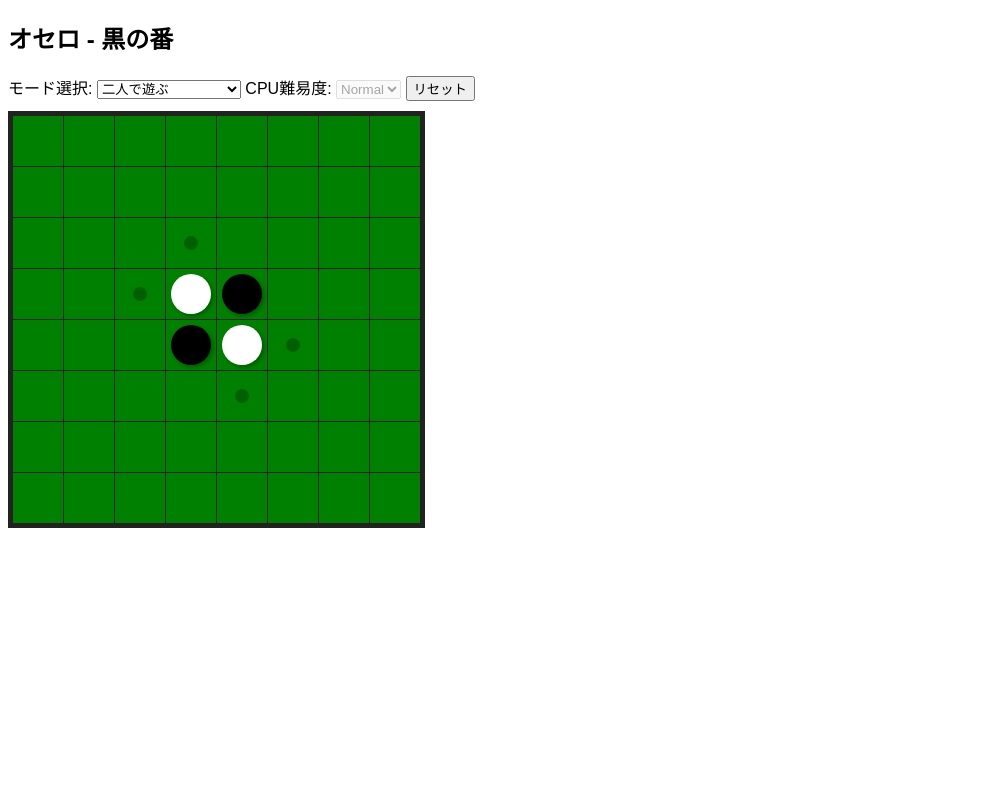
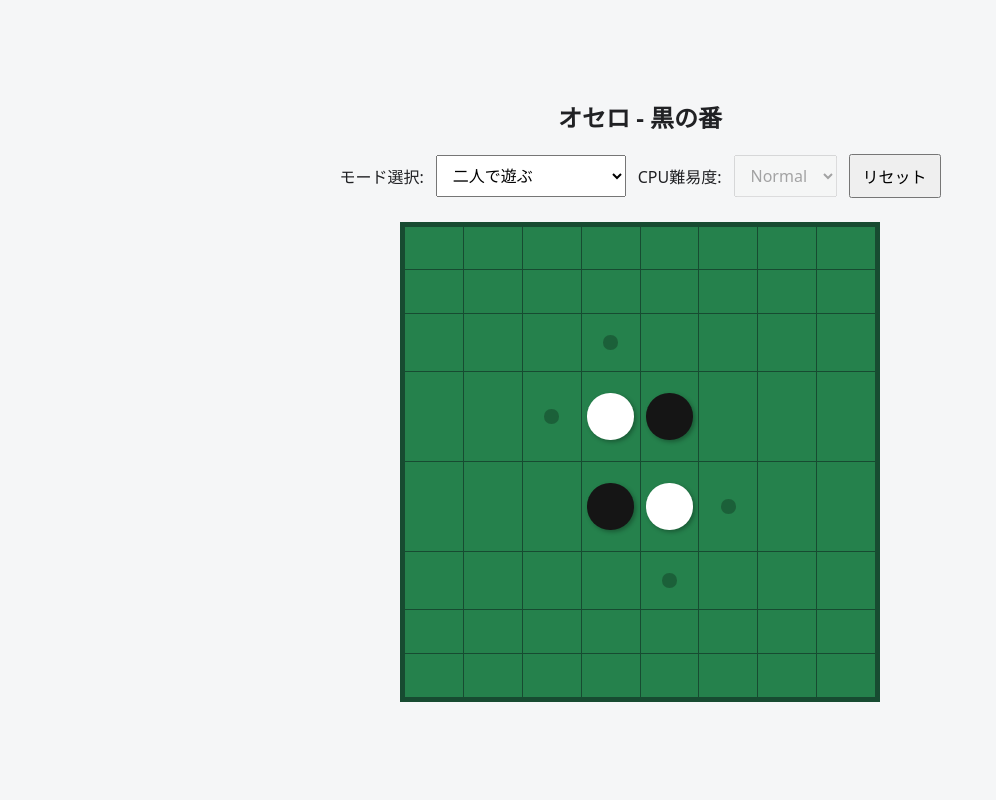
Before and after one commit to sososososoN/othello_app, a FastAPI app: page / in a window 1280 px wide. Shown: the whole page, without its empty margins (0-996 px from the left). Run offline with FastAPI, Linux system fonts and the light colour scheme; data comes from the database, SQL or seed files in the repository.

Commit message:
refactor: separate CPU turns and center game board

```diff
--- a/app.py
+++ b/app.py
@@ -84,6 +84,29 @@ def create_move(request: Request, data: MoveRequest):
         return service.state()
 
 
+@app.post("/moves/player", response_model=GameStateResponse)
+def create_player_move(
+    request: Request,
+    data: MoveRequest,
+) -> dict:
+    record = get_game(request)
+    service = GameService(record)
+
+    with record.lock:
+        service.player_human(data.y, data.x)
+        return service.state()
+
+
+@app.post("/moves/cpu", response_model=GameStateResponse)
+def create_cpu_move(request: Request) -> dict:
+    record = get_game(request)
+    service = GameService(record)
+
+    with record.lock:
+        service.play_cpu()
+        return service.state()
+
+
 @app.patch("/mode", response_model=GameStateResponse)
 def update_mode(request: Request, data: ModeRequest):
     record = get_game(request)
--- a/static/css/style.css
+++ b/static/css/style.css
@@ -1,42 +1,104 @@
+
+:root {
+  --board-size: min(90vw, 480px);
+  --board-color: #25814c;
+  --board-border: #174b31;
+}
+
+* {
+  box-sizing: border-box;
+}
+
+body {
+  margin: 0;
+  min-height: 100vh;
+  min-height: 100dvh;
+  display: flex;
+  flex-direction: column;
+  align-items: center;
+  justify-content: center;
+  gap: 24px;
+  padding: 24px 12px;
+  background: #f5f6f7;
+  color: #202124;
+  font-family: system-ui, sans-serif;
+}
+
+.info-area {
+  display: flex;
+  align-items: center;
+  justify-content: center;
+  flex-wrap: wrap;
+  gap: 12px;
+  width: 100%;
+  max-width: 650px;
+  text-align: center;
+}
+
+.info-area h2 {
+  width: 100%;
+  margin: 0 0 8px;
+}
+
+.info-area select,
+.info-area button {
+  padding: 8px 12px;
+  font: inherit;
+}
 
 #board {
   display: grid;
-    grid-template-columns: repeat(8, 50px);
-    background: #222;
-    width: fit-content;
+  grid-template-columns: repeat(8, minmax(0, 1fr));
+  width: var(--board-size);
+  aspect-ratio: 1;
+  background: var(--board-border);
+  border: 5px solid var(--board-border);
   gap: 1px;
-    border: 5px solid #222;
-    margin-top: 10px;
+  margin-inline: auto;
 }
 
 .cell {
-    width: 50px;
-    height: 50px;
-    background: green;
+  min-width: 0;
+  min-height: 0;
+  background: var(--board-color);
   display: flex;
   align-items: center;
   justify-content: center;
-    cursor: pointer;
 }
 
 .stone {
-    width: 40px;
-    height: 40px;
+  width: 80%;
+  aspect-ratio: 1;
   border-radius: 50%;
-    box-shadow: 2px 2px 4px rgba(0, 0, 0, 0.3);
+  box-shadow: 2px 2px 4px rgb(0 0 0 / 30%);
 }
 
-.black { background: black; }
-.white { background: white; }
+.black {
+  background: #151515;
+}
 
-.info-area {
-    font-family: sans-serif;
-    margin-bottom: 10px;
+.white {
+  background: #fff;
 }
 
 .hint {
-    width: 14px;
-    height: 14px;
+  width: 25%;
+  aspect-ratio: 1;
   border-radius: 50%;
-    background: rgba(0, 0, 0, 0.25);
+  background: rgb(0 0 0 / 25%);
 }
+
+@media (max-width: 480px) {
+  body {
+    gap: 16px;
+  }
+
+  .info-area {
+    gap: 8px;
+  }
+
+  .info-area select,
+  .info-area button {
+    padding: 8px;
+  }
+}
--- a/static/js/othello.js
+++ b/static/js/othello.js
@@ -121,15 +121,32 @@ function drawBoard(state) {
   });
 }
 
+function waitForPaint() {
+  return new Promise((resolve) => {
+    requestAnimationFrame(() => {
+      requestAnimationFrame(resolve);
+    });
+  });
+}
+
+async function finishCpuTurn(state) {
+  if (state.mode !== "pvc" || state.turn !== 2) return;
+
+  infoElement.textContent = "CPUが考えています…";
+  await waitForPaint();
+
+  const cpuState = await requestJson("/moves/cpu", "POST", {});
+  drawBoard(cpuState);
+}
+
 async function sendMove(y, x) {
   if (isLoading || currentTurn === 0) return;
 
   await runRequest(async () => {
-    const state = await requestJson("/moves", "POST", { y, x });
-
+    const state = await requestJson("/moves/player", "POST", { y, x });
     gameStarted = true;
-
     drawBoard(state);
+    await finishCpuTurn(state);
   });
 }
 
@@ -147,12 +164,12 @@ async function resetGame() {
 async function initializeGame() {
   await runRequest(async () => {
     const state = await requestJson("/state");
-    modeElement.value = state.mode;
     const stoneCount = state.board.flat().filter((cell) => cell !== 0).length;
 
     gameStarted = stoneCount > 4 || state.turn === 0;
+    drawBoard(state);
 
-    drawBoard(state);
+    await finishCpuTurn(state);
   });
 }
 
```
Also changed, not shown: service.py (+36 -0 lines). Lines whose indentation alone changed are shown as unchanged.
